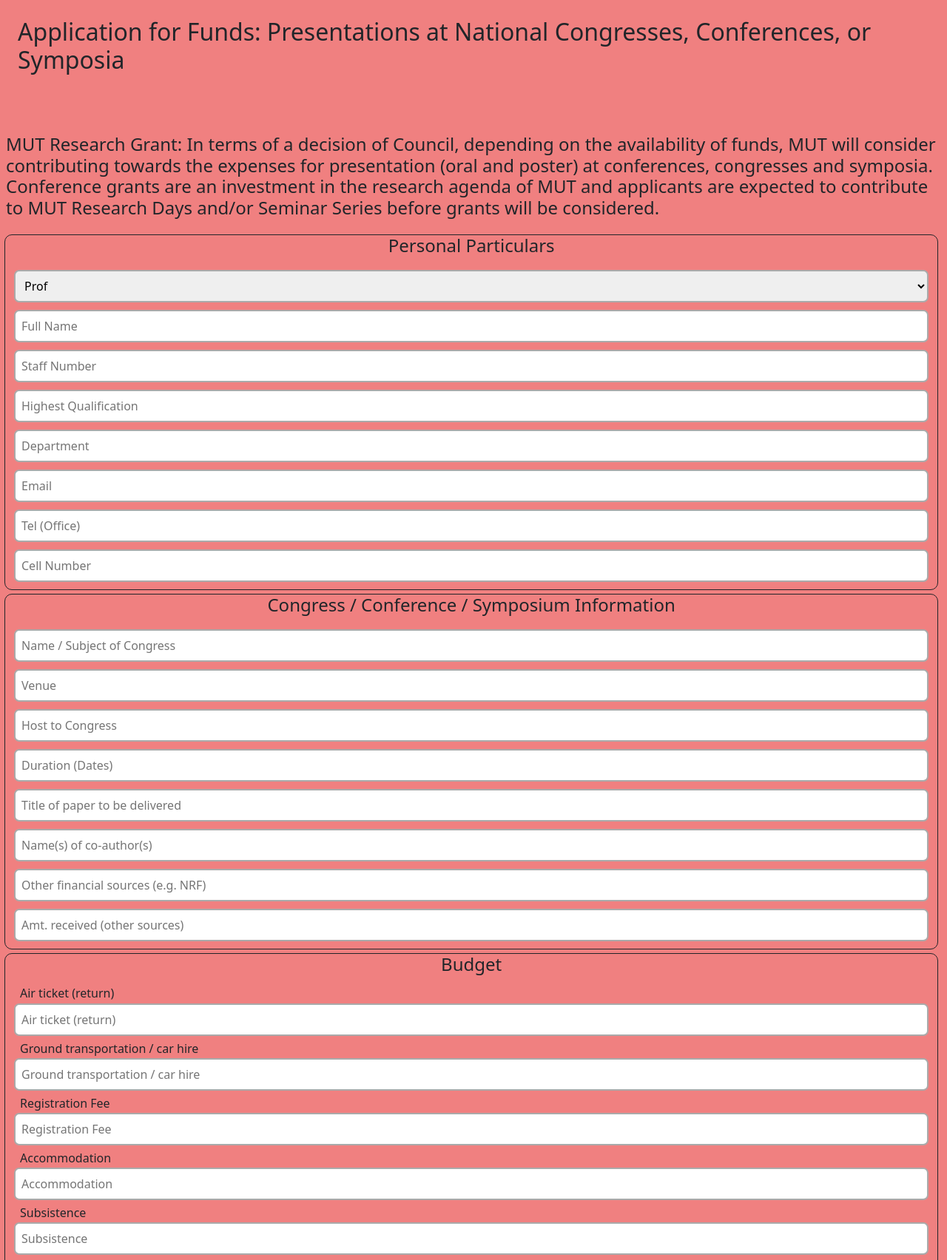
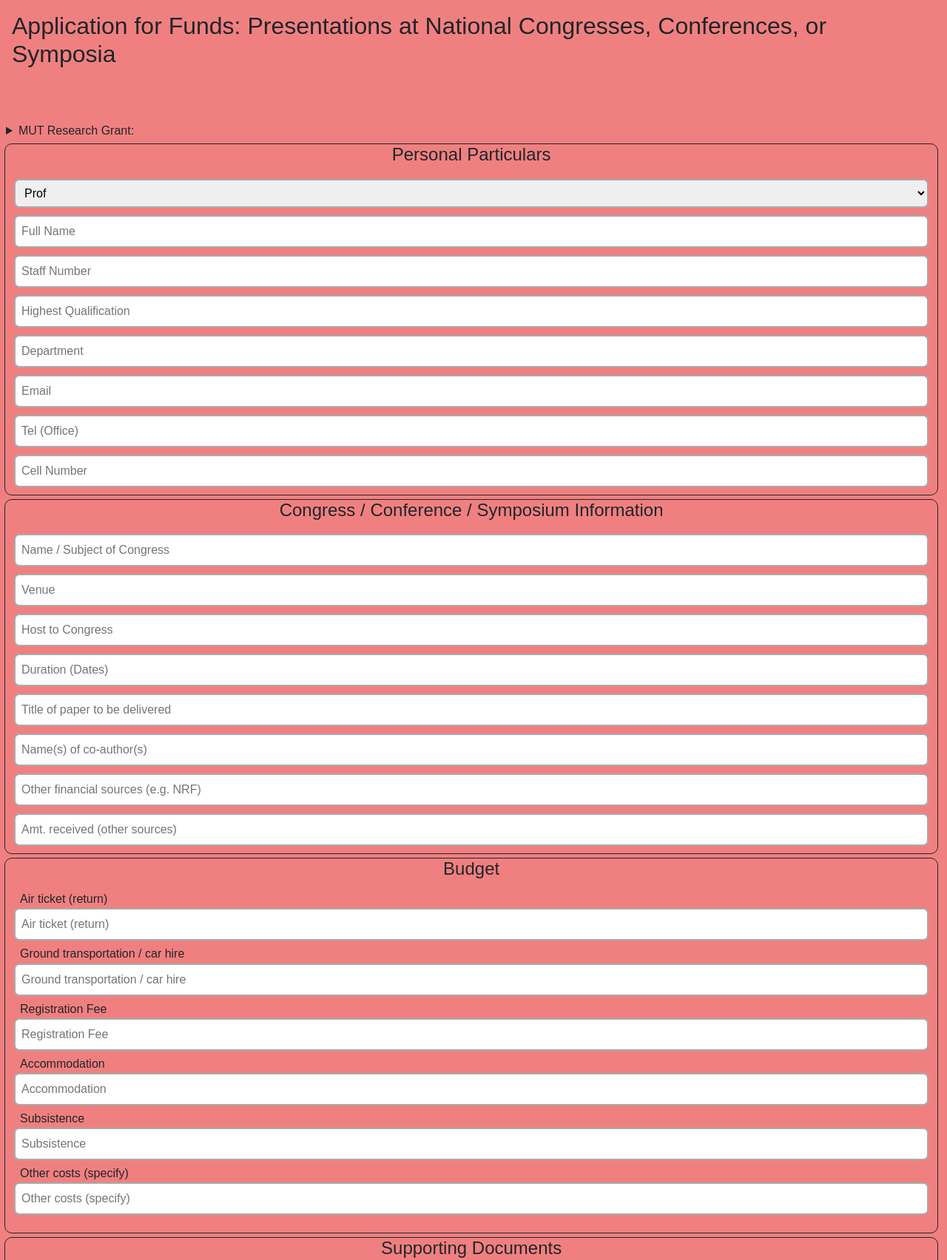
Before and after one commit to MUTInnovationLab/research-funding, a PHP site: page /apply.php in a window 1280 px wide. Shown: the top 1704 px of the page at 74% size. Run offline with PHP 8.4, Linux system fonts and the light colour scheme.

Commit message:
page styling font and color , password on db connection

```diff
--- a/applications2.php
+++ b/applications2.php
@@ -85,6 +85,8 @@
         #page-content-wrapper {
             flex-grow: 1;
         }
+
+
     </style>
 </head>
 <?php
--- a/apply.php
+++ b/apply.php
@@ -12,6 +12,7 @@
     <style>
         body {
             background-color: lightcoral;
+            font-family: 'Arial', sans-serif;
         }
 
         input,
@@ -28,6 +29,9 @@
             transition: .3s;
         }
 
+        .inputSelect:focus {
+  width: auto; /* or any fixed width you prefer */
+}
         h6 {
             /* width:19000px; */
             /* border:2px solid #aaa; */
@@ -122,23 +126,37 @@
                 width: 100%;
             }
         }
+
+        @media (max-width: 700px) {
+ form {
+      margin-top: -60px;
+    }
+}
+
+
     </style>
 </head>
 
 <body>
+<nav class="navbar navbar-expand-lg navbar-light bg-transparent py-3 px-3">
+                <h2>Application for Funds: Presentations at National Congresses, Conferences, or Symposia</h2>
+            </nav>
     <form action="check-apply.php" method="post" enctype="multipart/form-data" autocomplete="off">
         <!-- Page Content -->
         <div id="page-content-wrapper">
-            <nav class="navbar navbar-expand-lg navbar-light bg-transparent py-4 px-4">
-                <h2>Application for Funds: Presentations at National Congresses, Conferences, or Symposia</h2>
-            </nav>
+
 
             <div class="container-fluid px-2">
                 <div class="row my-5">
-                    <h4 class="fs-4 mb-3">MUT Research Grant: In terms of a decision of Council, depending on the availability of funds, MUT will consider
+
+                <details>
+<summary>MUT Research Grant:</summary>
+<h4 class="fs-4 mb-3">MUT Research Grant: In terms of a decision of Council, depending on the availability of funds, MUT will consider
                         contributing towards the expenses for presentation (oral and poster) at conferences, congresses and symposia. Conference grants
                         are an investment in the research agenda of MUT and applicants are expected to contribute to MUT Research Days and/or Seminar
                         Series before grants will be considered.</h4>
+</details>
+
                     <div class="content" style="border: 1px solid; width: 98%; margin-left: 10px; border-radius: 10px; margin-top: 5px;">
                         <h4 style="text-align: center;">Personal Particulars</h4>
                         <!-- --------------------------------DISPLAY ERROR AND SUCCESS MESSAGE-------------------------------- -->
@@ -149,7 +167,7 @@
                             <p class="success"><?php echo $_GET['success']; ?></p>
                         <?php } ?>
                         <!-- ------------------------------------------------------------------------------------- -->
-                        <select name='title' class='input'>
+                        <select name='title' class='inputSelect'>
                             <option value="Prof">Prof</option>
                             <option value='Dr'>Dr</option>
                             <option value='Mr'>Mr</option>
@@ -293,12 +311,12 @@
 
         <script src="https://cdn.jsdelivr.net/npm/bootstrap@5.0.0-beta3/dist/js/bootstrap.bundle.min.js"></script>
         <script>
-            var el = document.getElementById("wrapper");
-            var toggleButton = document.getElementById("menu-toggle");
+            // var el = document.getElementById("wrapper");
+            // var toggleButton = document.getElementById("menu-toggle");
 
-            toggleButton.onclick = function() {
-                el.classList.toggle("toggled");
-            };
+            // toggleButton.onclick = function() {
+            //     el.classList.toggle("toggled");
+            // };
         </script>
     </form>
 </body>
--- a/conn.php
+++ b/conn.php
@@ -1,7 +1,7 @@
 <?php
 $sname= "localhost";
 $unmae= "root";
-$password = "";
+$password = "RootUser";
 $db_name = "research_db";
 
 $conn = mysqli_connect($sname, $unmae, $password, $db_name);
```
Also changed, not shown: add_staff.php (+6 -2 lines), update_role.php (+6 -2 lines), church/check-active-users.php (renamed from check-active-users.php), church/check-add-announcement.php (renamed from check-add-announcement.php), church/check-add-branch.php (renamed from check-add-branch.php), church/check-add-service.php (renamed from check-add-service.php), church/check-apply.php (renamed from check-apply.php), church/check-login.php (renamed from check-login.php), church/check-update-branch.php (renamed from check-update-branch.php), church/check-upload-video.php (renamed from check-upload-video.php).
